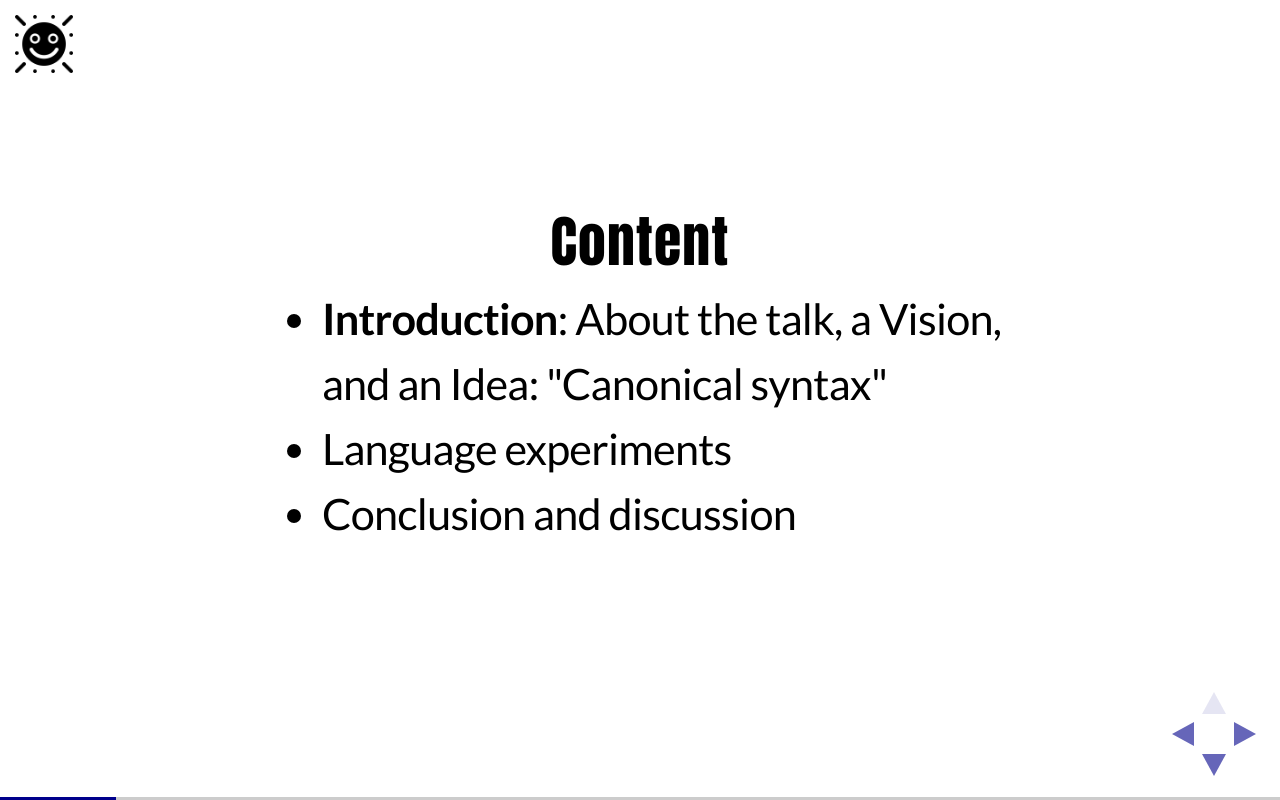
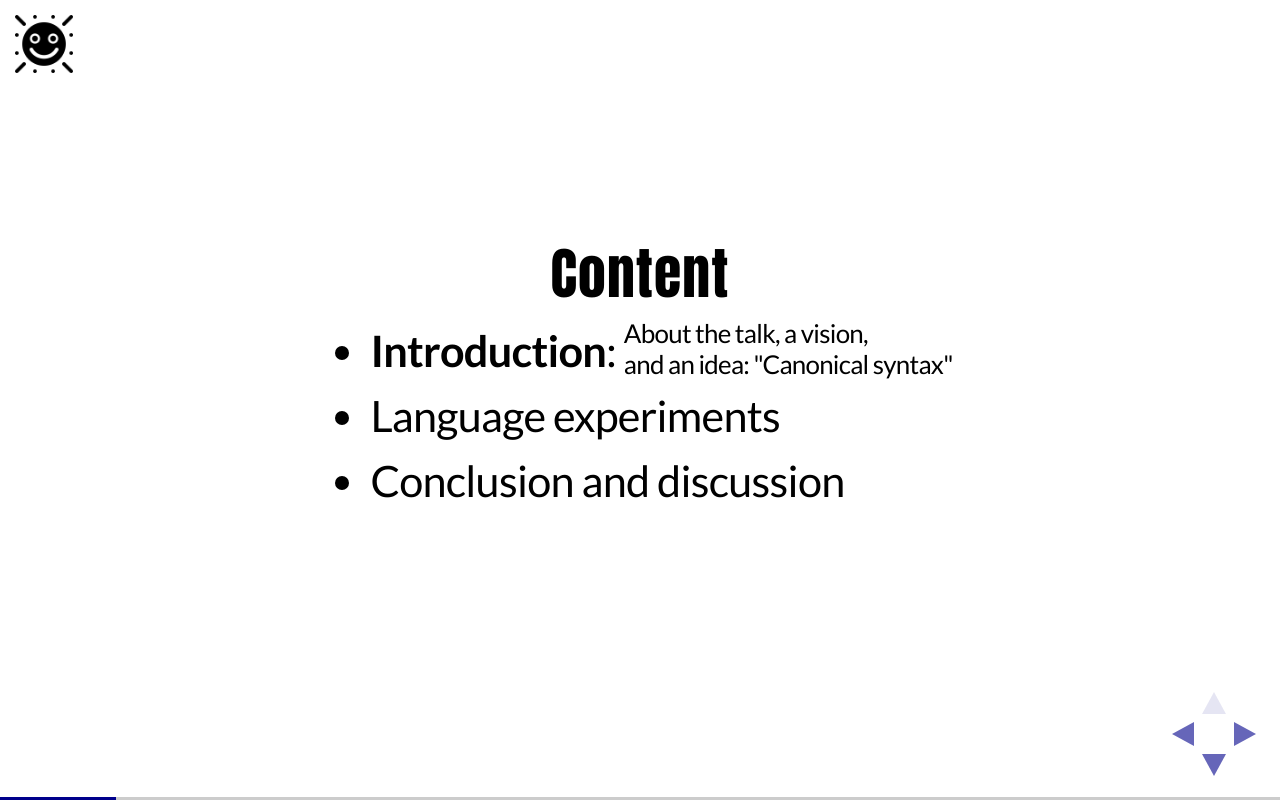
Before and after one commit to rasmuserik/talk-berlincompiler-sideproject, a plain HTML site: page index.html in a window 1280 px wide. Both pictures are taken after a click on the element 1251 px from the left and 734 px from the top of the page. Drawn offline with Linux system fonts and the light colour scheme; a web font is replaced by a local one.

Commit message:
presentation preparation

```diff
--- a/index.html
+++ b/index.html
@@ -49,7 +49,7 @@
                 <h3>Content</h3>
                 <ul style="font-size: 120%; line-height: 150%;">
                     <li><strong>Introduction</strong>:
-                    About the talk, a Vision, <br/> and an Idea: "Canonical syntax"</li>
+                    <small>About the talk, a vision, <br/> and an idea: "Canonical syntax"</small></li>
                     <li>Language experiments</li>
                     <li>Conclusion and discussion</li>
                 </ul>
```
